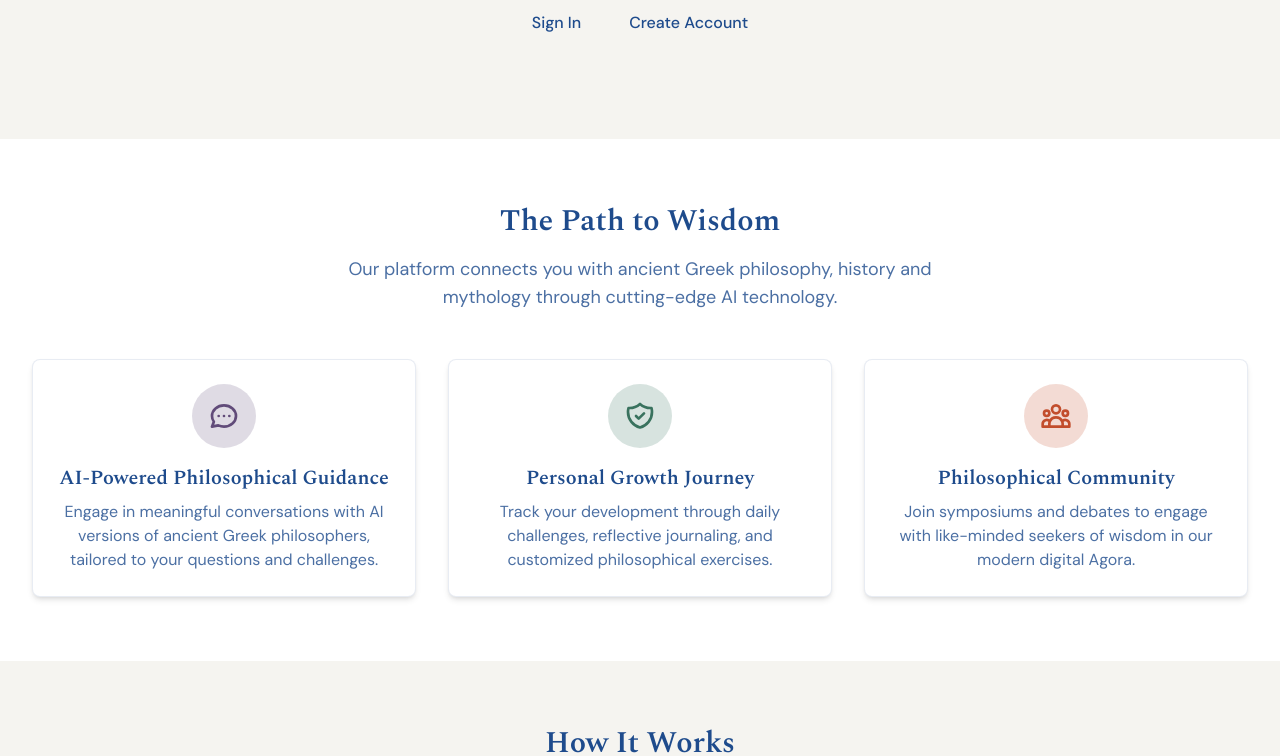
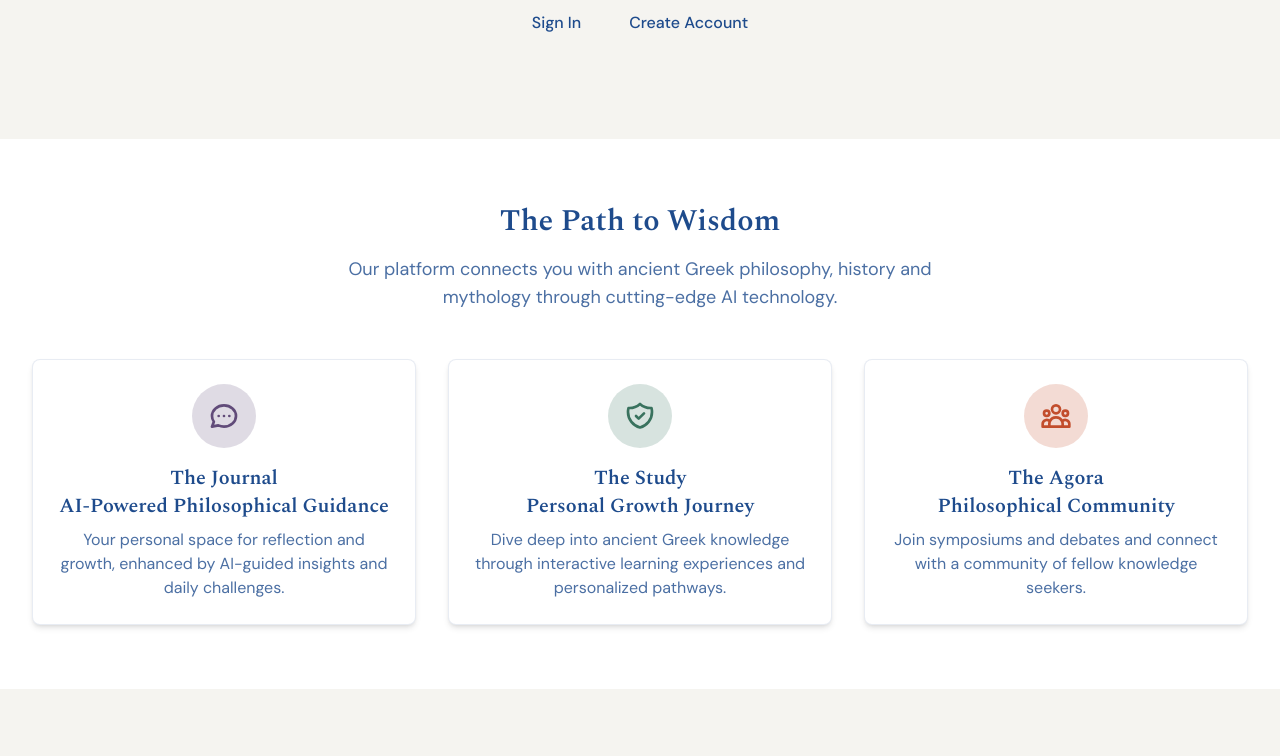
Before and after one commit to adampao/agr-prototype, a React (Create React App) app: page / in a window 1280 px wide. Shown: the part 411-1167 px from the top of the page. Built offline with nearby package versions, Linux system fonts and the light colour scheme; no server answers.

Commit message:
Homepage tweaks

```diff
--- a/package.json
+++ b/package.json
@@ -58,5 +58,6 @@
     "autoprefixer": "^10.4.20",
     "postcss": "^8.5.3",
     "tailwindcss": "^3.4.17"
-  }
+  },
+  "packageManager": "yarn@1.22.22+sha512.a6b2f7906b721bba3d67d4aff083df04dad64c399707841b7acf00f6b133b7ac24255f2652fa22ae3534329dc6180534e98d17432037ff6fd140556e2bb3137e"
 }
--- a/src/pages/HomePage.js
+++ b/src/pages/HomePage.js
@@ -111,10 +111,11 @@ const HomePage = () => {
                   </svg>
                 </div>
                 <h3 className="text-xl font-serif font-semibold text-aegeanBlue mb-2">
-                  AI-Powered Philosophical Guidance
+                  The Journal <br/>AI-Powered Philosophical Guidance
+
                 </h3>
                 <p className="text-aegeanBlue/80">
-                  Engage in meaningful conversations with AI versions of ancient Greek philosophers, tailored to your questions and challenges.
+                Your personal space for reflection and growth, enhanced by AI-guided insights and daily challenges.
                 </p>
               </div>
             </Card>
@@ -127,10 +128,10 @@ const HomePage = () => {
                   </svg>
                 </div>
                 <h3 className="text-xl font-serif font-semibold text-aegeanBlue mb-2">
-                  Personal Growth Journey
+                  The Study <br/>Personal Growth Journey
                 </h3>
                 <p className="text-aegeanBlue/80">
-                  Track your development through daily challenges, reflective journaling, and customized philosophical exercises.
+                Dive deep into ancient Greek knowledge through interactive learning experiences and personalized pathways.
                 </p>
               </div>
             </Card>
@@ -143,10 +144,10 @@ const HomePage = () => {
                   </svg>
                 </div>
                 <h3 className="text-xl font-serif font-semibold text-aegeanBlue mb-2">
-                  Philosophical Community
+                  The Agora  <br/>Philosophical Community
                 </h3>
                 <p className="text-aegeanBlue/80">
-                  Join symposiums and debates to engage with like-minded seekers of wisdom in our modern digital Agora.
+                  Join symposiums and debates and connect with a community of fellow knowledge seekers.
                 </p>
               </div>
             </Card>
```
